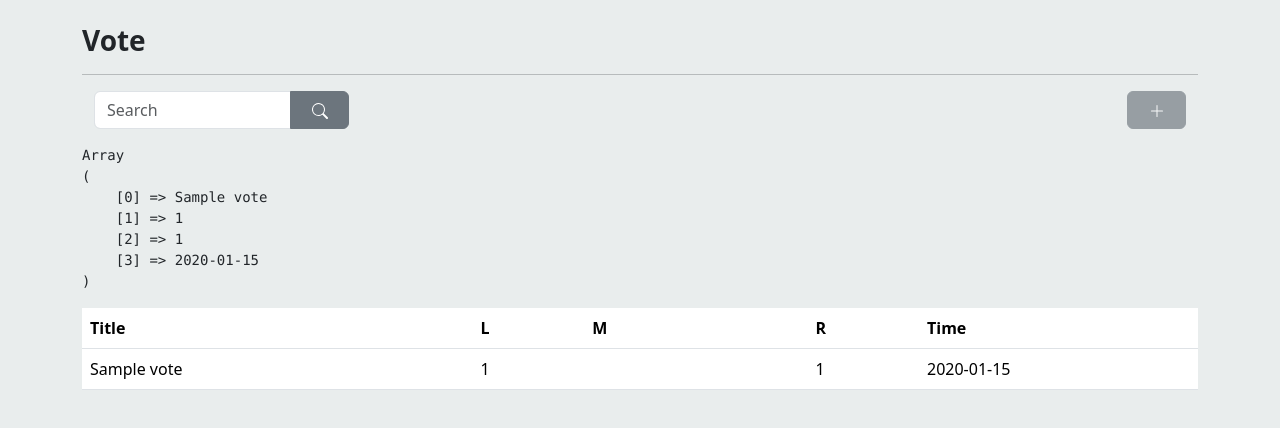
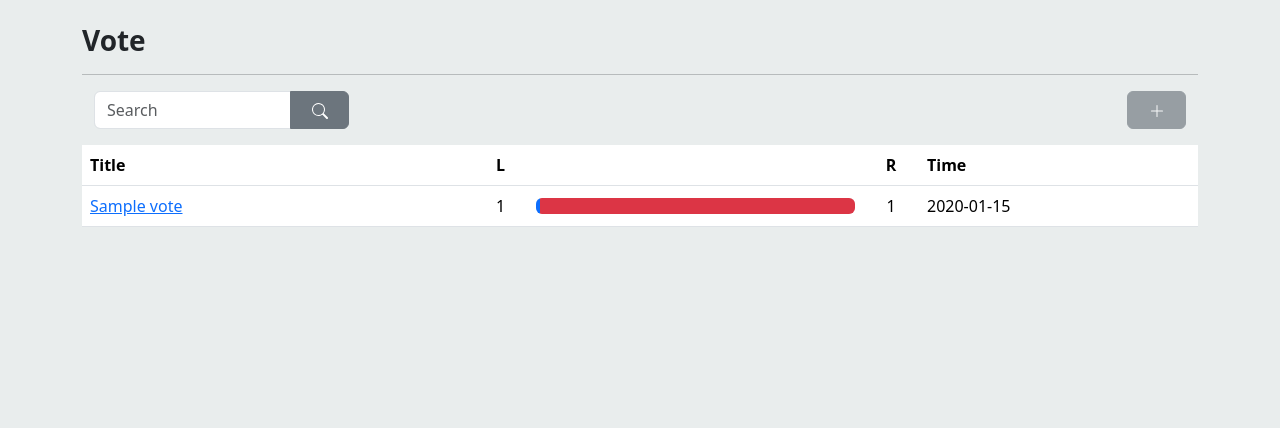
Before and after one commit to chou-ting-wei/NYCU_DBMS-Final-Project, a PHP site: page /vote.php in a window 1280 px wide. Shown: the part 56-484 px from the top of the page. Run offline with PHP 8.4, Linux system fonts and the light colour scheme; tables that the repository leaves empty hold one stand-in row (values such as "Sample post").

Commit message:
Add vote

```diff
--- a/vote.php
+++ b/vote.php
@@ -33,8 +33,8 @@
         .w-10{
             width: 10%;
         }
-        .w-20{
-            width: 20%;
+        .w-30{
+            width: 30%;
         }
         .w-35{
             width: 35%;
@@ -165,9 +165,9 @@
                 echo "<table class='table table-borded'>";
                 echo "<thead><tr>";
                 echo "<th scope='col' class='w-35 align-middle'>Title</th>";
-                echo "<th scope='col' class='w-10 align-middle'>L</th>";
-                echo "<th scope='col' class='w-20 align-middle'>M</th>";
-                echo "<th scope='col' class='w-10 align-middle'>R</th>";
+                echo "<th scope='col' class='w-5 align-middle text-center'>L</th>";
+                echo "<th scope='col' class='w-30 align-middle text-center'></th>";
+                echo "<th scope='col' class='w-5 align-middle text-center'>R</th>";
                 echo "<th scope='col' class='w-20 align-middle'>Time</th>";
                 echo "<th scope='col' class='w-5 align-middle'></th>";
                 echo "</tr></thead>";
@@ -197,14 +197,26 @@
                     if($voteCnt > 0){
                         for($index = 0; $index < $voteCnt; $index ++){
                             $vote = $voteData[$index]->get_all();
-                            echo "<pre>";
-                            print_r($vote);
-                            echo "</pre>";
+                            // echo "<pre>";
+                            // print_r($vote);
+                            // echo "</pre>";
                             echo "<tr>";
-                            echo "<td class='align-middle'>".$vote[0]."</td>";
-                            echo "<td class='align-middle'>".$vote[1]."</td>";
-                            echo "<td class='align-middle'></td>";
-                            echo "<td class='align-middle'>".$vote[2]."</td>";
+                            echo "<td class='align-middle'><a href='#' data-bs-toggle='modal' data-bs-target='#voteModalIdx".$index."'>".$vote[0]."</a></td>";
+                            // echo "<td class='align-middle'>".$vote[0]."</td>";
+                            echo "<td class='align-middle text-center'>".$vote[1]."</td>";
+                            echo "<td class='align-middle'>";
+                            echo "<div class='progress'>";
+                            if($vote[1] + $vote[2] == 0){
+                                echo "<div class='progress-bar' role='progressbar' aria-valuenow='0' aria-valuemin='0' aria-valuemax='100'></div>";
+                            }
+                            else{
+                                $tmp = round($vote[1] / ($vote[1] + $vote[2]));
+                                echo "<div class='progress-bar' role='progressbar' style='width: ".$tmp."%' aria-valuenow='".$tmp."' aria-valuemin='0' aria-valuemax='100'></div>";
+                                echo "<div class='progress-bar bg-danger' role='progressbar' style='width: ".(100 - $tmp)."%' aria-valuenow='".(100 - $tmp)."' aria-valuemin='0' aria-valuemax='100'></div>";
+                            }
+                            echo "</div>";
+                            echo "</td>";
+                            echo "<td class='align-middle text-center'>".$vote[2]."</td>";
                             echo "<td class='align-middle'>".$vote[3]."</td>";
                             echo "<td class='align-middle'>";
                             if(isset($_SESSION['username'])){
@@ -218,6 +230,20 @@
                                     echo "</button>";
                                 }
                             }
+                            echo "</td>";
+                            echo "</tr>";
+                            echo "<div class='modal fade' id='voteModalIdx".$index."' tabindex='-1' data-bs-backdrop='static' data-bs-keyboard='false' aria-labelledby='voteModalLabel' aria-hidden='true'>";
+                            echo "<div class='modal-dialog modal-lg'>";
+                            echo "<div class='modal-content'>";
+                            echo "<div class='modal-header'>";
+                            echo "<h5 class='modal-title' id='voteModalIdx".$index."Label'>".$vote[0]."</h5>";
+                            echo "<button type='button' class='btn-close' data-bs-dismiss='modal' aria-label='Close'></button>";
+                            echo "</div>";
+                            echo "<div class='modal-body'>";
+                            // echo "<div class='mb-3' style='word-break:break-all'>".$forum[1]."</div>";
+                            echo "</div>";
+                            // echo "<div class='modal-footer text-secondary'>".$forum[2]."</div>";
+                            echo "</div></div></div>";
                         }
                     }
                     else{
```
